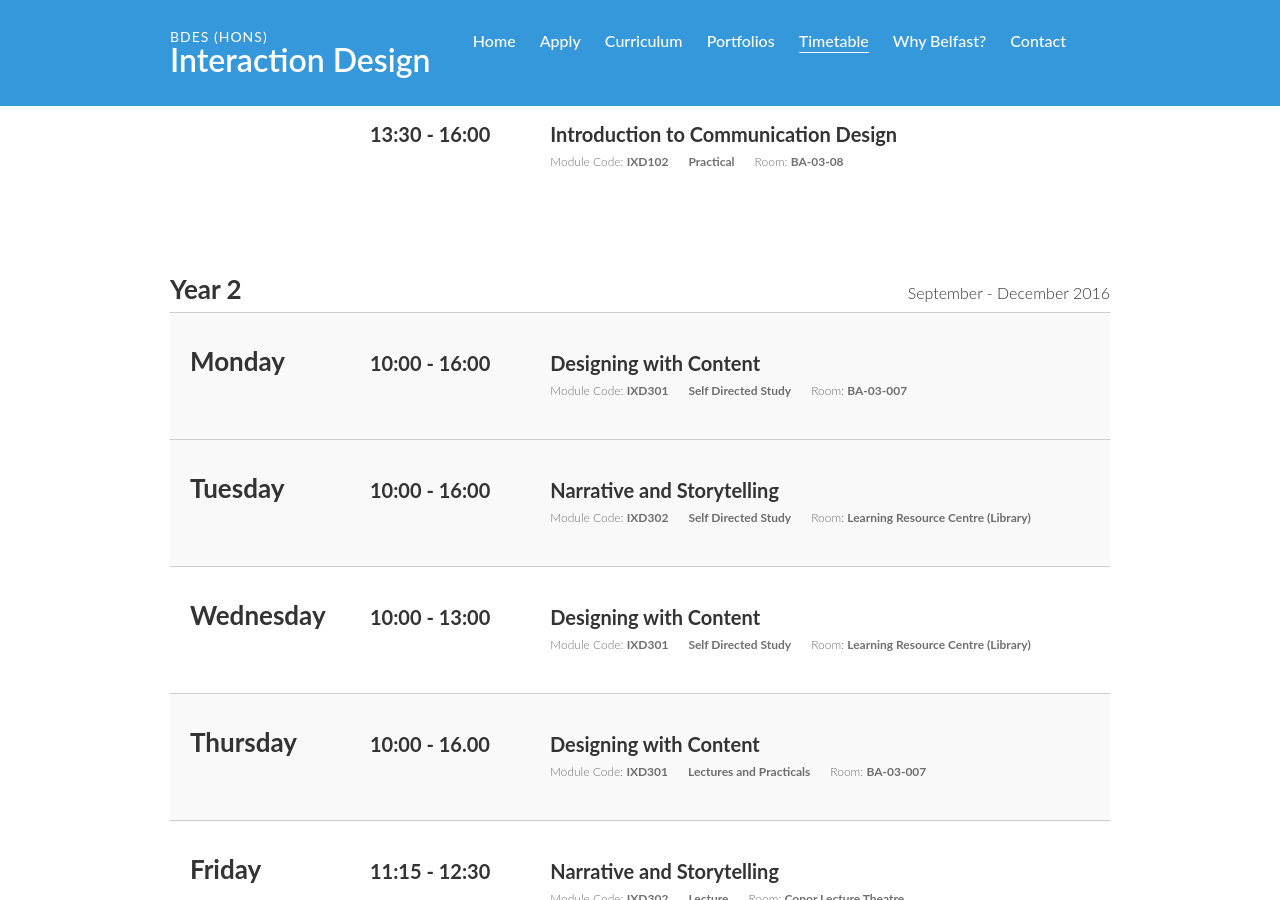
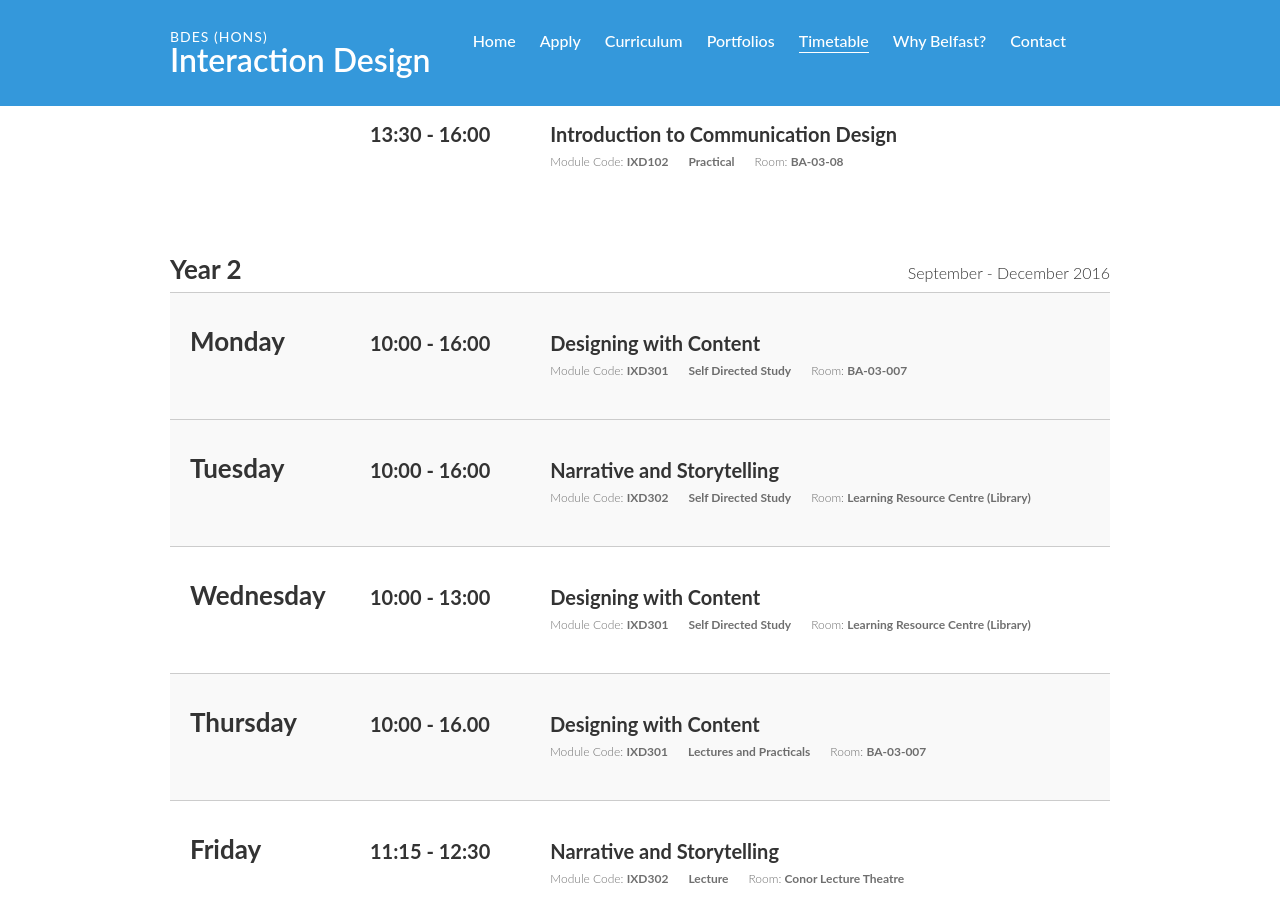
Before and after one commit to ixdbelfast/ixdbelfast.github.io, a Jekyll site: the page built from timetable.html, in a window 1280 px wide and 900 px high, scrolled down 1281 px. Built offline with Jekyll 4.4.1, drawn with Linux system fonts in a browser that asks for light colours.

Commit message:
border-top

```diff
--- a/css/style.css
+++ b/css/style.css
@@ -382,7 +382,10 @@
 
 /* TIMETABLE
 ------------------------------------------------------------------------------------------------------------------------------------------ */
-h2.year {margin-top: 50px}
+h2.year {
+   margin-top: 30px;
+   border-top: 1px
+}
 
 p.date {
   float: right;
```
